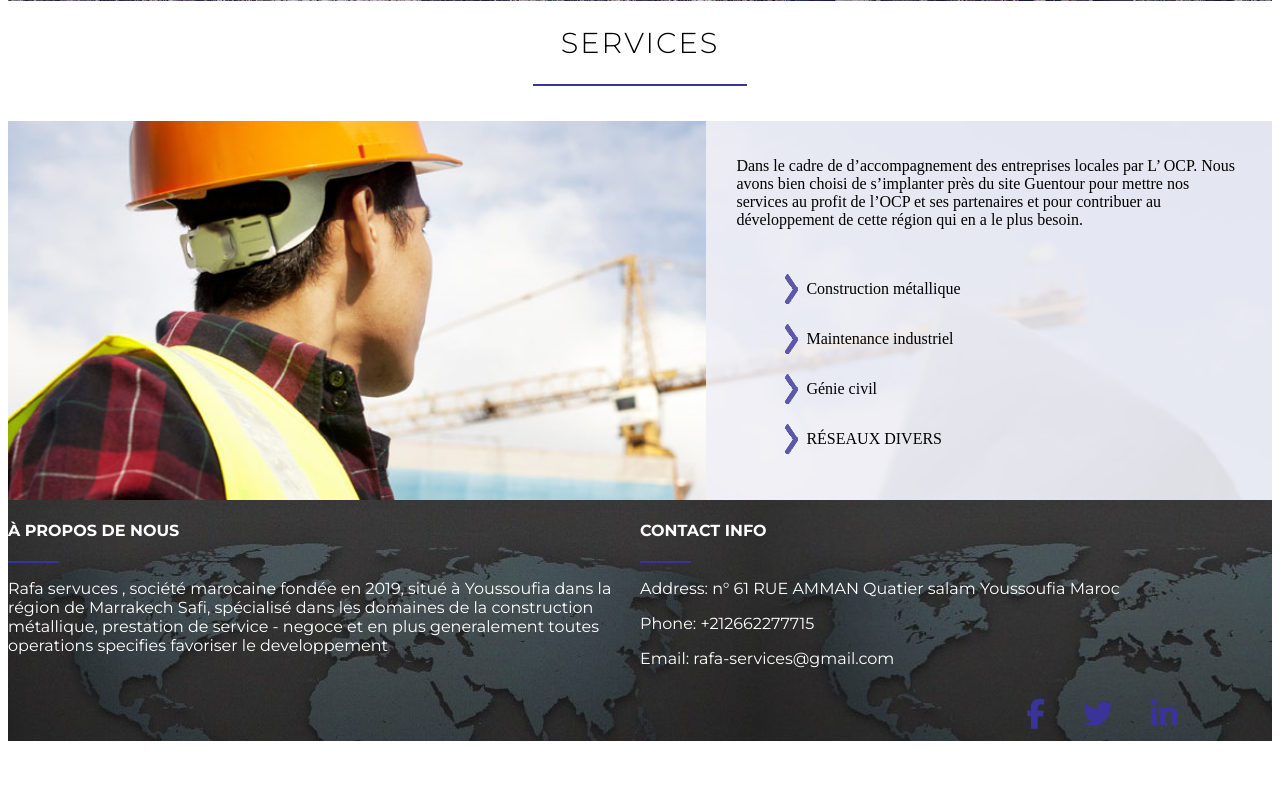
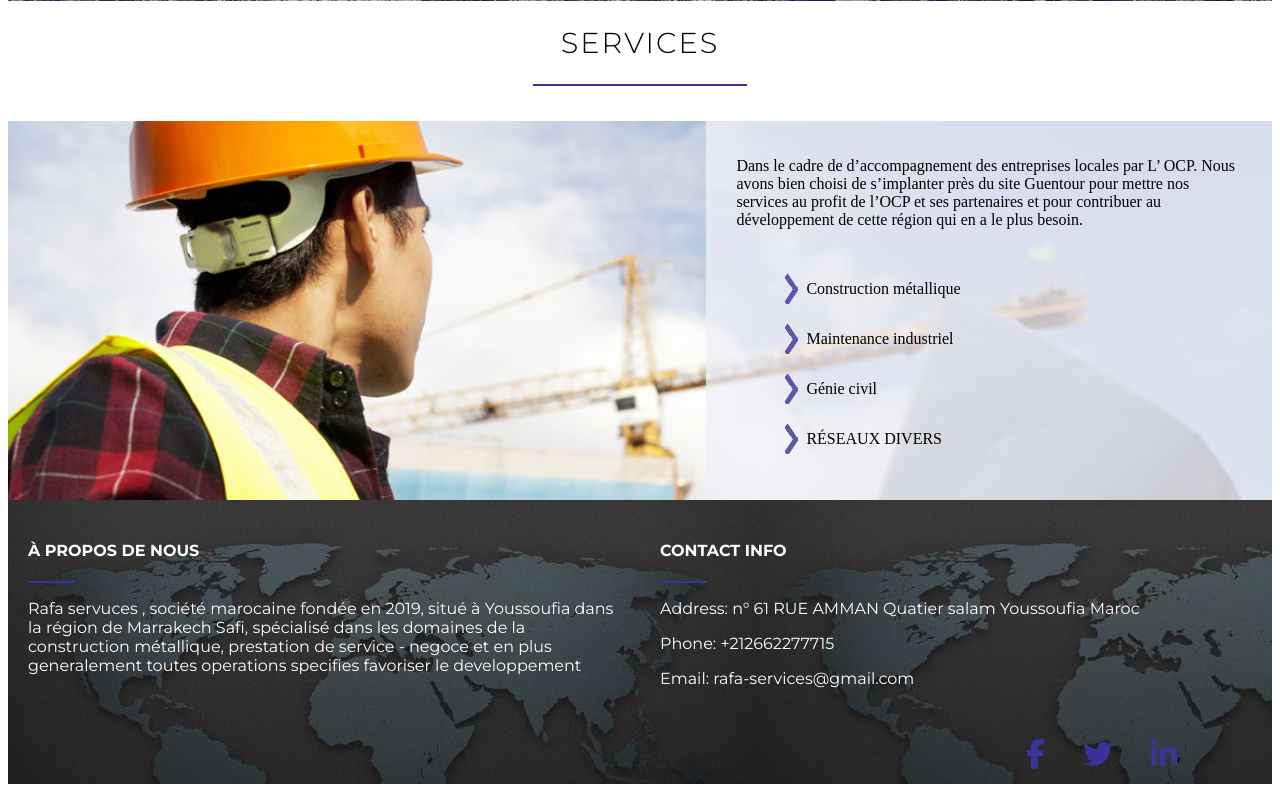
Before and after one commit to yocho1/Rafa_Services_SARL_Pro, a PHP site: page /service.html in a window 1280 px wide. Shown: the part 584-1376 px from the top of the page. Before the commit the page ends 1325 px from the top, so only its background shows below. Run offline with PHP 8.4, Linux system fonts and the light colour scheme; some libraries are stand-ins or nearby versions.

Commit message:
reglege le footer

```diff
--- a/sassjaa/choisir.css
+++ b/sassjaa/choisir.css
@@ -10,7 +10,7 @@
   width: 40%;
   padding: 20px 30px;
   float: right;
-  background-color: #f0f0f7e3;
+  background-color: #f0f0f7c4;
 }
 
 .contact .contact__par .contact__par__list {
@@ -29,7 +29,7 @@
 .footer {
   font-family: Montserrat, sans-serif;
   background-image: url(../images/335459-world-map-dark-photoshopped-world_map-748x468.jpg);
-  height: 241px;
+  overflow: auto;
 }
 
 .footer .footer__sujet {
@@ -44,6 +44,7 @@
 
 .footer .footer__sujet .footer__ap {
   width: 50%;
+  padding: 20px;
 }
 
 .footer .footer__sujet .footer__ap .line-footer {
--- a/sassjaa/footer.css
+++ b/sassjaa/footer.css
@@ -1,7 +1,7 @@
 .footer {
   font-family: Montserrat, sans-serif;
   background-image: url(../images/335459-world-map-dark-photoshopped-world_map-748x468.jpg);
-  height: 241px;
+  overflow: auto;
 }
 
 .footer .footer__sujet {
@@ -16,6 +16,7 @@
 
 .footer .footer__sujet .footer__ap {
   width: 50%;
+  padding: 20px;
 }
 
 .footer .footer__sujet .footer__ap .line-footer {
--- a/sassjaa/footer.scss
+++ b/sassjaa/footer.scss
@@ -1,14 +1,19 @@
 .footer{
 font-family: Montserrat, sans-serif;
 background-image: url(../images/335459-world-map-dark-photoshopped-world_map-748x468.jpg);
-height: 241px;
+
+overflow: auto ;
 
     .footer__sujet{
     color: white;
     display: flex;
     justify-content: space-evenly;
+
+
         .footer__ap{
             width: 50%;
+            padding: 20px;
+
             .line-footer{
                 width: 8%;
                 height: 2px;
--- a/sassjaa/services.css
+++ b/sassjaa/services.css
@@ -9,7 +9,7 @@
   width: 40%;
   padding: 20px 30px;
   float: right;
-  background-color: #f0f0f7e3;
+  background-color: #f0f0f7c4;
 }
 
 .contact .contact__par .contact__par__list {
--- a/sassjaa/services.scss
+++ b/sassjaa/services.scss
@@ -7,7 +7,7 @@
         width: 40%;
         padding: 20px 30px;
         float: right;
-        background-color: #f0f0f7e3;
+        background-color: #f0f0f7c4;
         .contact__par__list{
             margin-top: 35px;
             li{
```
Also changed, not shown: 2 other files.
